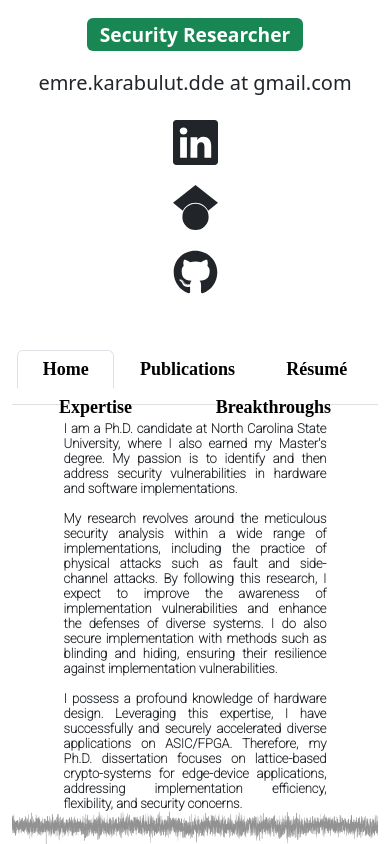
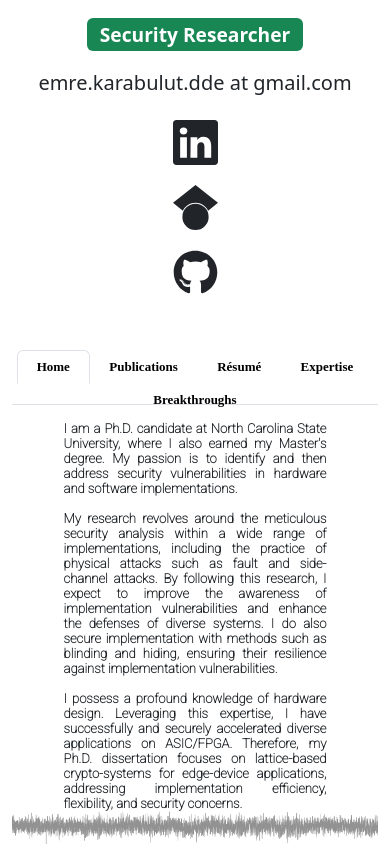
Before and after one commit to frkrbltn/portfolio, a React (Create React App) app: page / in a window 390 px wide. Shown: the part 565-1409 px from the top of the page. Built offline with nearby package versions, Linux system fonts and the light colour scheme; a web font is replaced by a local one.

Commit message:
Pro is done

```diff
--- a/src/App.scss
+++ b/src/App.scss
@@ -47,13 +47,13 @@
 /* Adjust font size for iPad Air */
 @media screen and (max-width: 820px) and (max-height: 1180px) {
   .tab-style {
-    font-size: 18px;
+    font-size: 13px;
   }
 }
 
 /* Adjust font size for iPad Mini */
 @media screen and (max-width: 766px) and (max-height: 1024px) {
   .tab-style {
-    font-size: 18px;
+    font-size: 13px;
   }
 }
```
